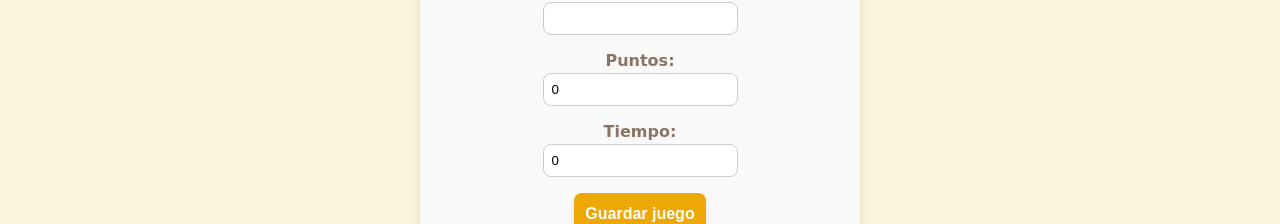
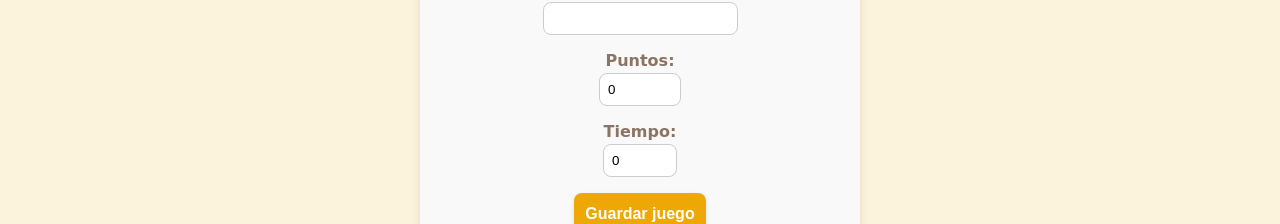
Before and after one commit to palomangc/entregable, a Vue app: page /crear in a window 1280 px wide. Shown: the part 534-758 px from the top of the page. Built offline with nearby package versions, Linux system fonts and the light colour scheme; no server answers.

Commit message:
Corregidos errores en formulario

```diff
--- a/src/views/CrearJuego.vue
+++ b/src/views/CrearJuego.vue
@@ -48,17 +48,17 @@ const crearJuego = async () => {
       <form @submit.prevent="crearJuego">
         <div>
           <label for="nombre">Nombre:</label>
-          <input type="text" id="nombre" v-model="juego.nombre" required />
+          <input type="text" id="nombre" v-model="juego.nombre" required minlength="3" maxlength="250" />
         </div>
 
         <div>
           <label for="puntos">Puntos:</label>
-          <input type="number" id="puntos" v-model="juego.puntos" required />
+          <input type="number" id="puntos" v-model="juego.puntos" required min="0" max="1000" />
         </div>
 
         <div>
           <label for="tiempo">Tiempo:</label>
-          <input type="number" id="tiempo" v-model="juego.tiempo" required />
+          <input type="number" id="tiempo" v-model="juego.tiempo" required min="1" max="500"/>
         </div>
 
         <button type="submit">Guardar juego</button>
```
